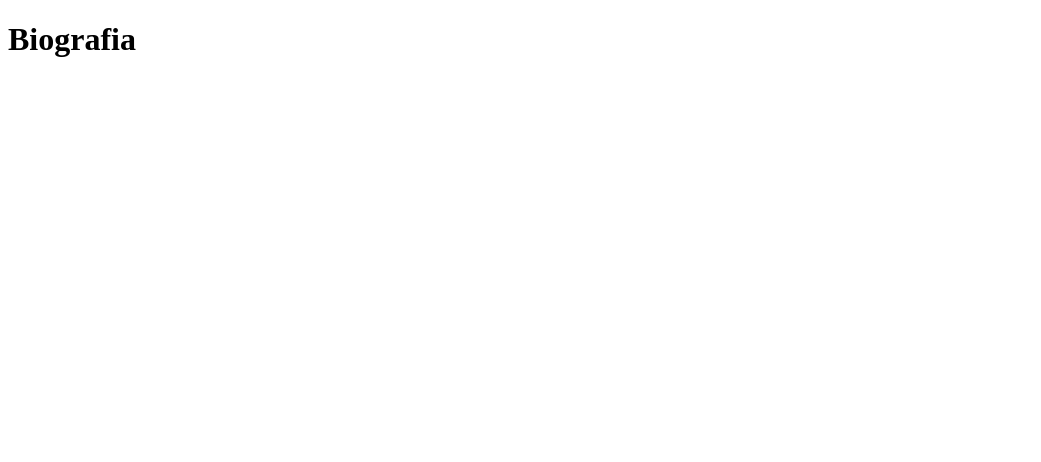
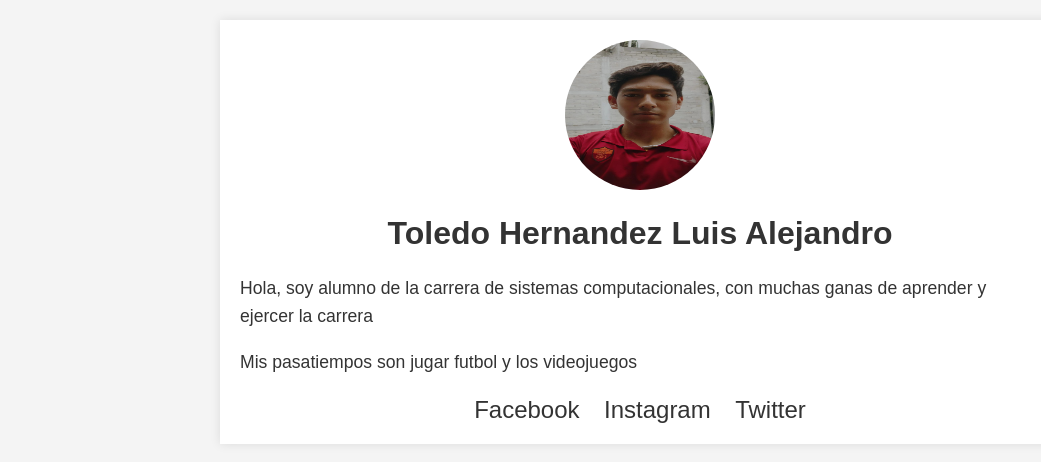
Before and after one commit to LuisToledo1112/Perfiles, a plain HTML site: page Toledo.html in a window 1280 px wide. Shown: the whole page, without its empty margins (0-1041 px from the left). Drawn offline with Linux system fonts and the light colour scheme.

Commit message:
Perfiles V2

```diff
--- a/Toledo.html
+++ b/Toledo.html
@@ -1,11 +1,64 @@
 <!DOCTYPE html>
-<html lang="en">
+<html lang="es">
 <head>
     <meta charset="UTF-8">
     <meta name="viewport" content="width=device-width, initial-scale=1.0">
-    <title>Toledo</title>
+    <title>Perfil Personal</title>
+    <style>
+        body {
+            font-family: Arial, sans-serif;
+            background-color: #f4f4f4;
+            color: #333;
+            margin: 0;
+            padding: 20px;
+        }
+        .container {
+            max-width: 800px;
+            margin: auto;
+            background-color: #fff;
+            padding: 20px;
+            box-shadow: 0 0 10px rgba(0, 0, 0, 0.1);
+        }
+        .profile-image {
+            text-align: center;
+        }
+        .profile-image img {
+            border-radius: 50%;
+            width: 150px;
+            height: 150px;
+        }
+        h1 {
+            text-align: center;
+        }
+        p {
+            font-size: 1.1em;
+            line-height: 1.6;
+        }
+        .social-links {
+            text-align: center;
+            margin-top: 20px;
+        }
+        .social-links a {
+            margin: 0 10px;
+            text-decoration: none;
+            color: #333;
+            font-size: 1.5em;
+        }
+    </style>
 </head>
 <body>
-    <h1>Biografia</h1>
+    <div class="container">
+        <div class="profile-image">
+            <img src="Fotos/Foto_Toledo.jpg" alt="Foto de Perfil">
+        </div>
+        <h1>Toledo Hernandez Luis Alejandro</h1>
+        <p>Hola, soy alumno de la carrera de sistemas computacionales, con muchas ganas de aprender y ejercer la carrera</p>
+        <p>Mis pasatiempos son jugar futbol y los videojuegos</p>
+        <div class="social-links">
+            <a href="https://www.facebook.com/tuusuario" target="_blank">Facebook</a>
+            <a href="https://www.instagram.com/tuusuario" target="_blank">Instagram</a>
+            <a href="https://www.twitter.com/tuusuario" target="_blank">Twitter</a>
+        </div>
+    </div>
 </body>
 </html>
```
Also changed, not shown: Fotos/Foto_Toledo.jpg (added).
